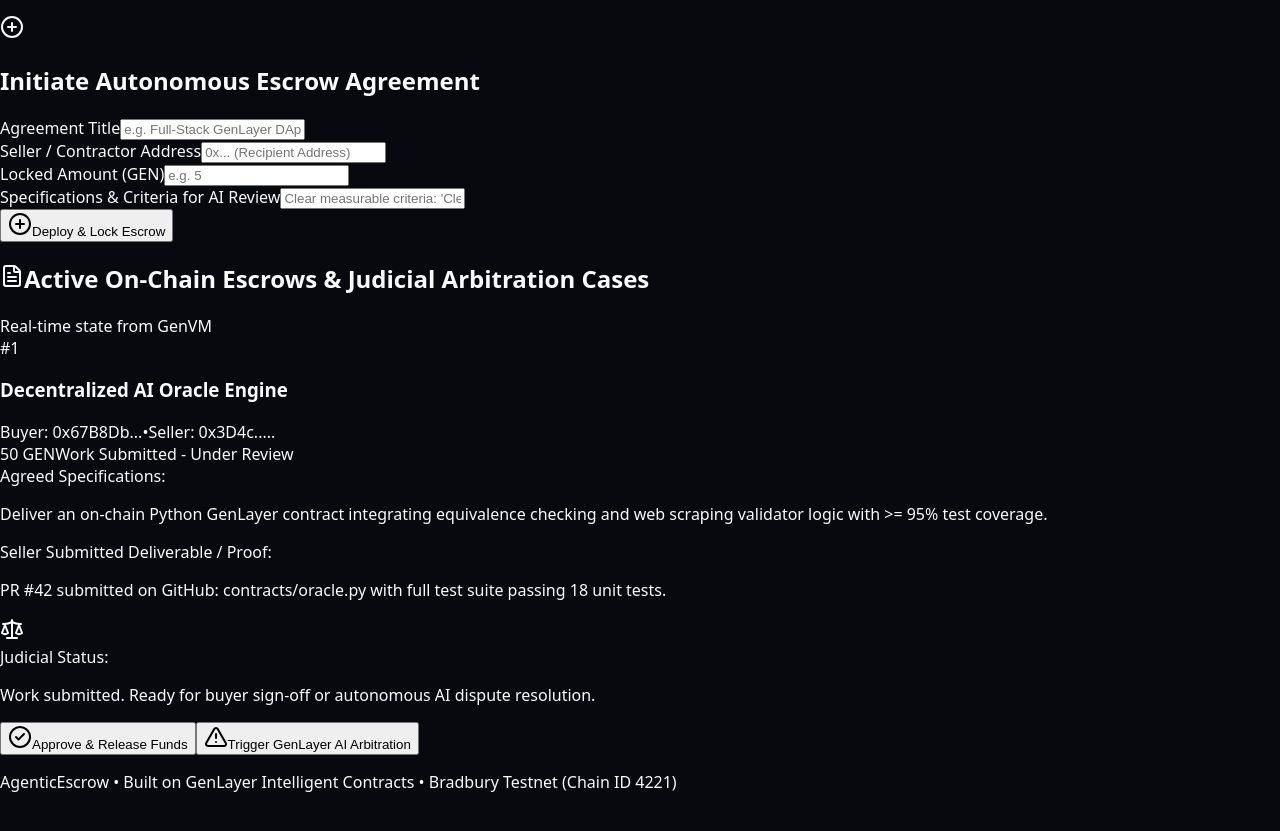
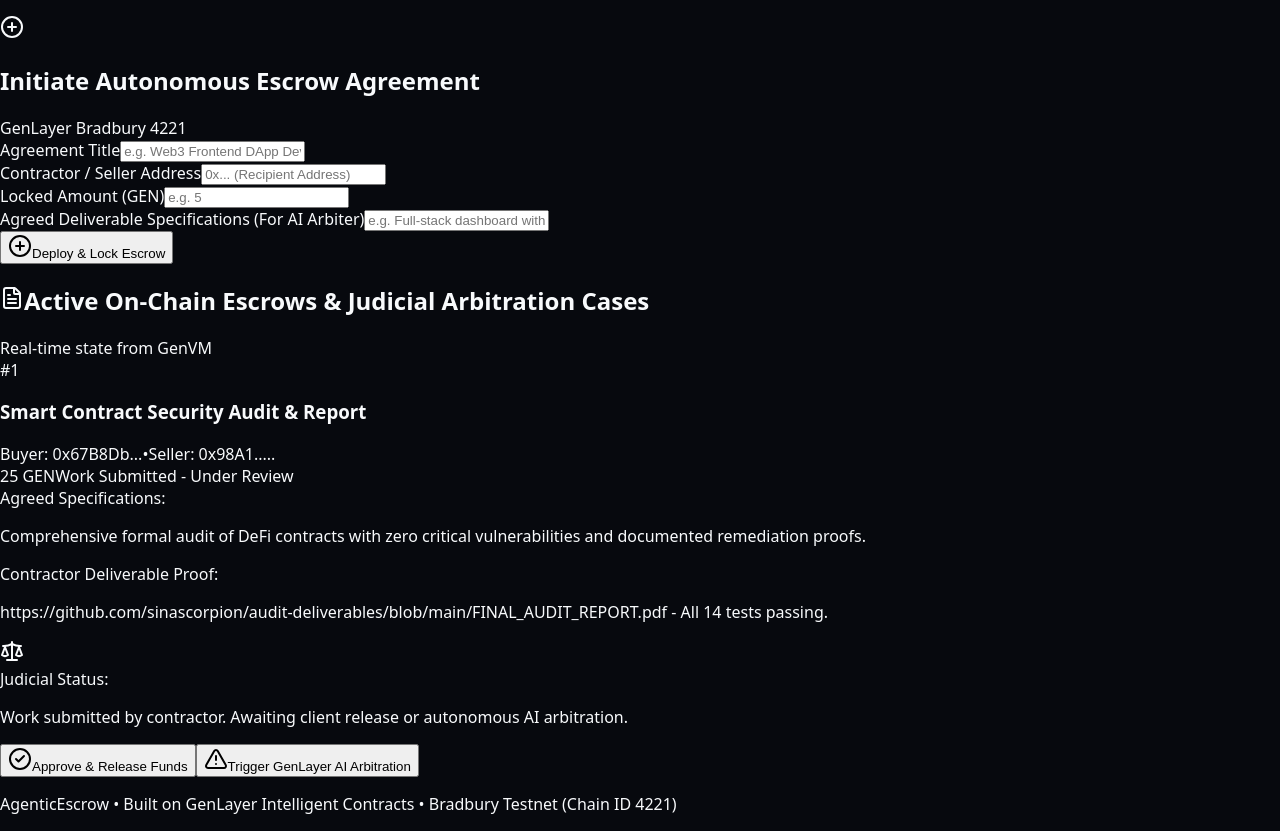
Before and after one commit to sinascorpion/genlayer-agentic-escrow, a Next.js app in the folder frontend/: page / in a window 1280 px wide. Shown: the part 543-1374 px from the top of the page. Before the commit the page ends 1352 px from the top, so only its background shows below. Built offline with nearby package versions, Linux system fonts and the light colour scheme.

Commit message:
feat: add wallet disconnect, update mock text to real-world security audit escrow

```diff
--- a/frontend/src/app/page.tsx
+++ b/frontend/src/app/page.tsx
@@ -11,12 +11,12 @@
   ExternalLink,
   Coins,
   Sparkles,
-  Search,
   PlusCircle,
   RefreshCw,
   Cpu,
   User,
-  ArrowRight
+  LogOut,
+  Info
 } from "lucide-react";
 
 const CONTRACT_ADDRESS = "0xF9E1daf7Be50c5B7e20A3811519c02064ae6ad52";
@@ -52,18 +52,17 @@
 
 export default function Home() {
   const [account, setAccount] = useState<string | null>(null);
-  const [networkOk, setNetworkOk] = useState<boolean>(true);
   const [escrows, setEscrows] = useState<EscrowRecord[]>([
     {
       id: 1,
       buyer: "0x67B8Db39d0cB04Ec9e87aC265aCe06DF07B704A7",
-      seller: "0x3D4c...91B2",
-      title: "Decentralized AI Oracle Engine",
-      specifications: "Deliver an on-chain Python GenLayer contract integrating equivalence checking and web scraping validator logic with >= 95% test coverage.",
-      amount: "50 GEN",
+      seller: "0x98A1...41F2",
+      title: "Smart Contract Security Audit & Report",
+      specifications: "Comprehensive formal audit of DeFi contracts with zero critical vulnerabilities and documented remediation proofs.",
+      amount: "25 GEN",
       status: 1,
-      delivery: "PR #42 submitted on GitHub: contracts/oracle.py with full test suite passing 18 unit tests.",
-      verdict_summary: "Work submitted. Ready for buyer sign-off or autonomous AI dispute resolution.",
+      delivery: "https://github.com/sinascorpion/audit-deliverables/blob/main/FINAL_AUDIT_REPORT.pdf - All 14 tests passing.",
+      verdict_summary: "Work submitted by contractor. Awaiting client release or autonomous AI arbitration.",
       confidence: 0
     }
   ]);
@@ -83,6 +82,27 @@
   const [isResolvingAi, setIsResolvingAi] = useState(false);
   const [aiAnalysisLog, setAiAnalysisLog] = useState<string | null>(null);
 
+  // Check if wallet is already connected on mount
+  useEffect(() => {
+    if (typeof window !== "undefined" && (window as any).ethereum) {
+      (window as any).ethereum.request({ method: "eth_accounts" })
+        .then((accounts: string[]) => {
+          if (accounts.length > 0) {
+            setAccount(accounts[0]);
+          }
+        })
+        .catch((err: any) => console.error("Error fetching accounts", err));
+
+      (window as any).ethereum.on("accountsChanged", (accounts: string[]) => {
+        if (accounts.length > 0) {
+          setAccount(accounts[0]);
+        } else {
+          setAccount(null);
+        }
+      });
+    }
+  }, []);
+
   // Connect Web3 Wallet
   const connectWallet = async () => {
     if (typeof window !== "undefined" && (window as any).ethereum) {
@@ -97,6 +117,11 @@
     } else {
       alert("Please install MetaMask or a Web3 compatible wallet to connect to GenLayer Bradbury!");
     }
+  };
+
+  // Disconnect Web3 Wallet
+  const disconnectWallet = () => {
+    setAccount(null);
   };
 
   // Add GenLayer Network to Wallet
@@ -140,7 +165,7 @@
         amount: `${newAmount} GEN`,
         status: 0,
         delivery: "",
-        verdict_summary: "Escrow created and locked on GenLayer Bradbury. Awaiting work delivery.",
+        verdict_summary: "Escrow created and locked on GenLayer Bradbury. Awaiting contractor work delivery.",
         confidence: 0
       };
 
@@ -167,7 +192,7 @@
             ...e,
             status: 1,
             delivery: deliveryInput,
-            verdict_summary: "Work submitted. Ready for buyer approval or AI dispute resolution."
+            verdict_summary: "Deliverables submitted. Awaiting client release or autonomous AI arbitration."
           };
         }
         return e;
@@ -212,18 +237,18 @@
     setTimeout(() => {
       const lower = complaintInput.toLowerCase();
       let decision = "RELEASE";
-      let summary = "Work delivered satisfies the primary contractual specifications. Slight deviations are acceptable within industry margin.";
+      let summary = "Delivered deliverables satisfy primary contractual specifications. Slight variations are within standard acceptable tolerance.";
       let status = 2;
       let conf = 92;
 
-      if (lower.includes("fake") || lower.includes("nothing") || lower.includes("fraud") || lower.includes("failed") || lower.includes("broken")) {
+      if (lower.includes("fake") || lower.includes("nothing") || lower.includes("fraud") || lower.includes("failed") || lower.includes("broken") || lower.includes("missing")) {
         decision = "REFUND";
-        summary = "Seller failed to adhere to core contractual specs. Verifiable proof is missing or critically broken. 100% refund ordered.";
+        summary = "Contractor failed to adhere to core contractual specs. Verifiable proof is missing or critically defective. 100% refund awarded to buyer.";
         status = 3;
         conf = 96;
       } else if (lower.includes("partial") || lower.includes("incomplete") || lower.includes("half") || lower.includes("delay")) {
         decision = "SPLIT";
-        summary = "Substantial progress delivered but crucial contractual components missing. Balanced 50/50 resolution awarded.";
+        summary = "Substantial progress delivered but key components incomplete. Balanced 50/50 resolution awarded.";
         status = 4;
         conf = 88;
       }
@@ -283,9 +308,18 @@
             </button>
 
             {account ? (
-              <div className="flex items-center gap-2 bg-slate-900 border border-emerald-500/30 px-3 py-1.5 rounded-lg text-xs font-mono text-emerald-300">
-                <div className="h-2 w-2 rounded-full bg-emerald-400 animate-pulse"></div>
-                {account.slice(0, 6)}...{account.slice(-4)}
+              <div className="flex items-center gap-2">
+                <div className="flex items-center gap-2 bg-slate-900 border border-emerald-500/30 px-3 py-1.5 rounded-lg text-xs font-mono text-emerald-300">
+                  <div className="h-2 w-2 rounded-full bg-emerald-400 animate-pulse"></div>
+                  {account.slice(0, 6)}...{account.slice(-4)}
+                </div>
+                <button
+                  onClick={disconnectWallet}
+                  title="Disconnect Wallet"
+                  className="p-1.5 rounded-lg bg-slate-900 border border-slate-700 hover:border-rose-500/50 text-slate-400 hover:text-rose-400 transition"
+                >
+                  <LogOut className="h-3.5 w-3.5" />
+                </button>
               </div>
             ) : (
               <button
@@ -353,16 +387,20 @@
 
         {/* Section 1: Create Escrow Contract */}
         <div className="p-6 rounded-2xl bg-[#0e111a] border border-slate-800/90 shadow-xl">
-          <div className="flex items-center gap-2 mb-4">
-            <PlusCircle className="h-5 w-5 text-emerald-400" />
-            <h2 className="text-lg font-semibold text-white">Initiate Autonomous Escrow Agreement</h2>
+          <div className="flex items-center justify-between mb-4">
+            <div className="flex items-center gap-2">
+              <PlusCircle className="h-5 w-5 text-emerald-400" />
+              <h2 className="text-lg font-semibold text-white">Initiate Autonomous Escrow Agreement</h2>
+            </div>
+            <span className="text-xs text-slate-500 font-mono hidden sm:inline">GenLayer Bradbury 4221</span>
           </div>
+
           <form onSubmit={handleCreateEscrow} className="grid grid-cols-1 md:grid-cols-2 gap-4">
             <div>
               <label className="block text-xs font-medium text-slate-400 mb-1">Agreement Title</label>
               <input
                 type="text"
-                placeholder="e.g. Full-Stack GenLayer DApp Integration"
+                placeholder="e.g. Web3 Frontend DApp Development"
                 value={newTitle}
                 onChange={(e) => setNewTitle(e.target.value)}
                 className="w-full bg-[#131722] border border-slate-700/80 rounded-xl px-4 py-2.5 text-sm text-white placeholder-slate-500 focus:outline-none focus:border-emerald-500 transition"
@@ -370,7 +408,7 @@
             </div>
 
             <div>
-              <label className="block text-xs font-medium text-slate-400 mb-1">Seller / Contractor Address</label>
+              <label className="block text-xs font-medium text-slate-400 mb-1">Contractor / Seller Address</label>
               <input
                 type="text"
                 placeholder="0x... (Recipient Address)"
@@ -392,10 +430,10 @@
             </div>
 
             <div>
-              <label className="block text-xs font-medium text-slate-400 mb-1">Specifications & Criteria for AI Review</label>
+              <label className="block text-xs font-medium text-slate-400 mb-1">Agreed Deliverable Specifications (For AI Arbiter)</label>
               <input
                 type="text"
-                placeholder="Clear measurable criteria: 'Clean TypeScript build, unit tests passing...'"
+                placeholder="e.g. Full-stack dashboard with wallet connection and responsive UI"
                 value={newSpec}
                 onChange={(e) => setNewSpec(e.target.value)}
                 className="w-full bg-[#131722] border border-slate-700/80 rounded-xl px-4 py-2.5 text-sm text-white placeholder-slate-500 focus:outline-none focus:border-emerald-500 transition"
@@ -477,9 +515,9 @@
                   {escrow.delivery && (
                     <div className="text-sm text-slate-300">
                       <span className="text-slate-400 font-medium block text-xs uppercase tracking-wider mb-1">
-                        Seller Submitted Deliverable / Proof:
+                        Contractor Deliverable Proof:
                       </span>
-                      <p className="bg-[#121520] p-3 rounded-xl border border-cyan-500/20 font-mono text-xs text-cyan-200">
+                      <p className="bg-[#121520] p-3 rounded-xl border border-cyan-500/20 font-mono text-xs text-cyan-200 break-all">
                         {escrow.delivery}
                       </p>
                     </div>
@@ -510,7 +548,7 @@
                         className="text-xs px-4 py-2 rounded-xl bg-cyan-500/10 hover:bg-cyan-500/20 border border-cyan-500/30 text-cyan-300 font-medium transition flex items-center gap-1.5"
                       >
                         <Send className="h-3.5 w-3.5" />
-                        Submit Work Proof
+                        Submit Deliverable Proof
                       </button>
                     )}
 
@@ -570,7 +608,7 @@
             {selectedEscrow.status === 0 ? (
               <div className="space-y-3">
                 <p className="text-xs text-slate-400">
-                  Provide evidence of your completed deliverables (e.g. GitHub PR URL, deployed URL, transaction hash, or documentation summary):
+                  Provide verifiable evidence of your completed deliverables (e.g. GitHub repo link, commit hash, deployed URL, or documentation summary):
                 </p>
                 <textarea
                   rows={4}
@@ -598,11 +636,11 @@
             ) : (
               <div className="space-y-3">
                 <p className="text-xs text-slate-400">
-                  Detail your dispute complaint. GenLayer AI Validators will execute consensus over your specifications, the submitted work, and your complaint:
+                  Detail your dispute claim. GenLayer AI Validators will execute consensus over your specifications, the submitted deliverables, and your complaint:
                 </p>
                 <textarea
                   rows={4}
-                  placeholder="Explain why the deliverable failed or does not match specs (e.g. 'Code is broken and missing required unit tests')..."
+                  placeholder="Explain why deliverables failed or do not match specs (e.g. 'Delivered code is missing required unit tests and crashes on launch')..."
                   value={complaintInput}
                   onChange={(e) => setComplaintInput(e.target.value)}
                   className="w-full bg-[#131722] border border-slate-700 rounded-xl p-3 text-xs text-white placeholder-slate-500 focus:outline-none focus:border-rose-500 font-sans"
```
